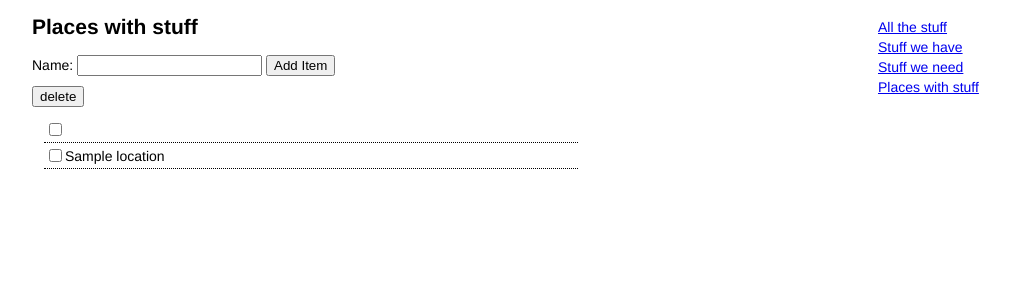
After one commit to ianyh/grocheris, a Django app: template templates/grocheris/view_locations.html in a window 1280 px wide. The commit adds this page. Shown: the top 300 px of the page, without its empty margins (18-1028 px from the left). Run offline with Django 3.2, Linux system fonts and the light colour scheme; the template is opened without the code that fills it: most values are stand-ins (such as "Sample title", 1, 10 or a date in 2020); form fields are guessed from the names that the template uses; some libraries are stand-ins or nearby versions.

Commit message:
added a locations page

```diff
--- a/forms.py
+++ b/forms.py
@@ -7,6 +7,10 @@ class GroceryItemForm(forms.ModelForm):
         model = GroceryItem
         fields = ('name', 'locations')
 
+class LocationForm(forms.ModelForm):
+    class Meta:
+        model = Location
+
 class LocationSelectionForm(forms.Form):
     locations = forms.ModelChoiceField(queryset=Location.objects.all(),
                                        empty_label=None)
--- a/templates/grocheris/base.html
+++ b/templates/grocheris/base.html
@@ -238,7 +238,8 @@ function buySelectedItems() {
     <div id="nav">
       <a href="{% url index %}">All the stuff</a> <br />
       <a href="{% url stock %}">Stuff we have</a> <br />
-      <a href="{% url shop %}">Stuff we need</a>
+      <a href="{% url shop %}">Stuff we need</a> <br />
+      <a href="{% url locations %}">Places with stuff</a>
     </div>
 
     <div id="content">
--- /dev/null
+++ b/templates/grocheris/location_row.html
@@ -0,0 +1,13 @@
+{% load grocheris_extras %}
+
+  <tr id="item-{{ location.id }}"{% if invisible %} style="display: none;"{% endif %}>
+    <td class="item-row">
+      <div class="item-row-select">
+	<input id="{{ location.id }}" type="checkbox" />
+      </div>
+
+      <div class="item-row-name">
+	{{ location }}
+      </div>
+    </td>
+  </tr>
--- /dev/null
+++ b/templates/grocheris/view_locations.html
@@ -0,0 +1,77 @@
+{% extends 'grocheris/base.html' %}
+
+{% block document_ready %}
+	options = {
+	    url: '{% url add_location %}',
+	    dataType: 'json',
+	    success: addLocationRow
+	};
+
+	$('#add_item_form').ajaxForm(options);
+{% endblock %}
+
+{% block script %}
+function addLocationRow(data) {
+    if (data) {
+	if ($('#item-table').css('display') == 'none') {
+	    $('#no-items').fadeOut('fast');
+	    $('#item-table').fadeIn('fast');
+	}
+
+	var url = '{% url view_location location_id=0 %}'.replace('0', data['id']);
+	$.post(url,
+	       function(data) {
+		   $('#item-table tr:first').after(data['html']);
+		   $('#item-' + data['id']).fadeIn('fast');
+	       });
+    }
+}
+
+function deleteSelectedItems() {
+    $.each($('input:checked'), function(index, value) {
+	var id = value.id;
+	if (id == '') return;
+	var url = '{% url delete_location location_id=0 %}'.replace('0', id);
+	$.post(url,
+	       function (data) {
+		   if (data) {
+		       $('#item-' + data['id']).fadeOut('fast');
+		   }
+	       });
+    });
+}
+
+{% endblock %}
+
+{% block title %}Places with stuff{% endblock %}
+
+{% block content %}
+
+<h2>Places with stuff</h2>
+
+<div id="add-item" style="margin-top: 10px; margin-bottom: 10px;">
+  <form id="add_item_form" method="post">
+    {{ add_form.name.label }}: {{ add_form.name }}
+    <input type="submit" value="Add Item" />
+  </form>
+</div>
+
+<input type="button" value="delete" onClick="deleteSelectedItems();" />
+
+<h3 id="no-items"{% if locations %} style="display: none;"{% endif %}>No locations</h3>
+<table id="item-table"{% if not locations %} style="display: none;"{% endif %}>
+  <tr>
+    <td class="item-row">
+      <div class="item-row-name">
+	<input type="checkbox" onClick="toggleSelection(this);" />
+      </div>
+    </td>
+  </tr>
+  {% if locations %}
+  {% for location in locations %}
+  {% include 'grocheris/location_row.html' %}
+  {% endfor %}
+  {% endif %}
+</table>
+
+{% endblock %}
--- a/urls.py
+++ b/urls.py
@@ -4,9 +4,11 @@ urlpatterns = patterns('grocheris.views',
                        url(r'^$', 'view_all', name="index"),
                        url(r'^stock/$', 'view_in_stock', name='stock'),
                        url(r'^shop/$', 'view_shopping_list', name='shop'),
+                       url(r'^locations/$', 'view_locations', name='locations'),
 
                        url(r'^gen_shopping_list/$', 'generate_shopping_list', name='shopping_list'),
                        url(r'^add_item/$', 'add_item', name='add_item'),
+                       url(r'^add_location/$', 'add_location', name='add_location'),
                        url(r'^add_tag/$', 'add_tag', name='add_tag'),
 
                        url(r'^item/(?P<item_id>\d+)/$', 'view_item', name='view_item'),
@@ -16,4 +18,7 @@ urlpatterns = patterns('grocheris.views',
                        url(r'^item/(?P<item_id>\d+)/delete/$', 'delete_item', name='delete'),
                        url(r'^item/(?P<item_id>\d+)/tag/(?P<tag_name>.+?)/remove/$', 'remove_tag', name='remove_tag'),
                        url(r'^item/(?P<item_id>\d+)/tag/(?P<tag_name>.+?)/$', 'view_tag', name='view_tag'),
+
+                       url(r'^location/(?P<location_id>\d+)/$', 'view_location', name='view_location'),
+                       url(r'^location/(?P<location_id>\d+)/delete/$', 'delete_location', name='delete_location'),
                        )
```
Also changed, not shown: templates/grocheris/view_shopping_list.html (+2 -5 lines), views.py (+45 -1 lines).
